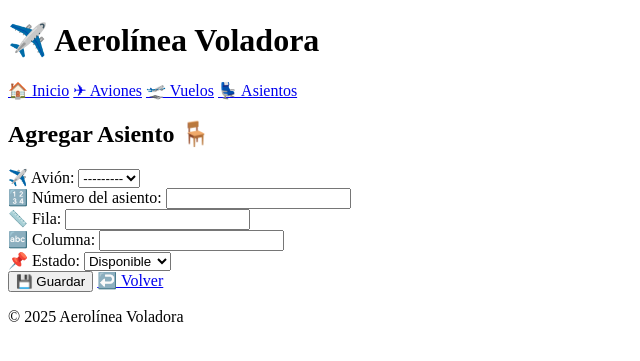
After one commit to Agus-999/Aerolinea-argentina, a Django app: page /gestion/asientos/agregar/ in a window 1280 px wide. The commit adds this page. Shown: the top 361 px of the page, without its empty margins (0-640 px from the left). Run offline with Django 5.2, Linux system fonts and the light colour scheme; data that the repository does not hold is empty.

Commit message:
CRUD completo de Asientos - Etapa 3/05_Asientos

```diff
--- a/Aerolinea/gestion/admin.py
+++ b/Aerolinea/gestion/admin.py
@@ -1,8 +1,9 @@
 from django.contrib import admin
-from .models import Avion, Vuelo, Pasajero
+from .models import Avion, Vuelo, Pasajero, Asiento
 
 # Register your models here.
 
 admin.site.register(Avion)
 admin.site.register(Vuelo)
 admin.site.register(Pasajero)
+admin.site.register(Asiento)
--- a/Aerolinea/gestion/forms.py
+++ b/Aerolinea/gestion/forms.py
@@ -1,7 +1,7 @@
 # gestion/forms.py
 
 from django import forms
-from .models import Avion, Vuelo, Pasajero
+from .models import Avion, Vuelo, Pasajero, Asiento
 
 class AvionForm(forms.ModelForm):
     class Meta:
@@ -89,3 +89,32 @@ class PasajeroForm(forms.ModelForm):
             'telefono': forms.TextInput(attrs={'class': 'form-control'}),
             'fecha_nac': forms.TextInput(attrs={'class': 'form-control', 'placeholder': 'DD/MM/AAAA'}),
         }
+
+class AsientoForm(forms.ModelForm):
+    ESTADOS = [
+        ('Disponible', 'Disponible'),
+        ('Ocupado', 'Ocupado'),
+        ('Reservado', 'Reservado'),
+    ]
+
+    estado = forms.ChoiceField(
+        choices=ESTADOS,
+        widget=forms.Select(attrs={'class': 'form-control'})
+    )
+
+    class Meta:
+        model = Asiento
+        fields = ['avion', 'numero', 'fila', 'columna', 'estado']
+        labels = {
+            'avion': 'Avión',
+            'numero': 'Número',
+            'fila': 'Fila',
+            'columna': 'Columna',
+            'estado': 'Estado'
+        }
+        widgets = {
+            'avion': forms.Select(attrs={'class': 'form-control'}),
+            'numero': forms.TextInput(attrs={'class': 'form-control'}),
+            'fila': forms.NumberInput(attrs={'class': 'form-control'}),
+            'columna': forms.TextInput(attrs={'class': 'form-control'}),
+        }
--- a/Aerolinea/gestion/models.py
+++ b/Aerolinea/gestion/models.py
@@ -34,3 +34,13 @@ class Pasajero(models.Model):
 
     def __str__(self):
         return f"{self.nombre} ({self.documento})"
+
+class Asiento(models.Model):
+    avion = models.ForeignKey('gestion.Avion', on_delete=models.CASCADE)  # identificación de aeronave
+    numero = models.CharField(max_length=10)  # número AZ
+    fila = models.PositiveIntegerField()      # fila
+    columna = models.CharField(max_length=5)  # columna AZ
+    estado = models.CharField(max_length=20, default='Disponible')  # estado (ej. Disponible, Ocupado)
+
+    def __str__(self):
+        return f"Asiento {self.numero} ({self.fila}{self.columna}) - {self.estado}"
--- /dev/null
+++ b/Aerolinea/gestion/templates/asientos/formulario.html
@@ -0,0 +1,25 @@
+{% extends 'base.html' %}
+{% block contenido %}
+<h2>{{ accion }} 🪑</h2>
+<form method="post">
+    {% csrf_token %}
+    <div>
+        <label>✈️ Avión:</label> {{ form.avion }}
+    </div>
+    <div>
+        <label>🔢 Número del asiento:</label> {{ form.numero }}
+    </div>
+    <div>
+        <label>📏 Fila:</label> {{ form.fila }}
+    </div>
+    <div>
+        <label>🔤 Columna:</label> {{ form.columna }}
+    </div>
+    <div>
+        <label>📌 Estado:</label> {{ form.estado }}
+    </div>
+
+    <button type="submit">💾 Guardar</button>
+    <a href="{% url 'lista_asientos' %}">↩️ Volver</a>
+</form>
+{% endblock %}
--- a/Aerolinea/gestion/urls.py
+++ b/Aerolinea/gestion/urls.py
@@ -19,4 +19,11 @@ urlpatterns = [
     path('pasajeros/agregar/', views.agregar_pasajero, name='agregar_pasajero'),
     path('pasajeros/editar/<int:id>/', views.editar_pasajero, name='editar_pasajero'),
     path('pasajeros/eliminar/<int:id>/', views.eliminar_pasajero, name='eliminar_pasajero'),
+
+    #* ASIENTOS
+    path('asientos/', views.lista_asientos, name='lista_asientos'),
+    path('asientos/agregar/', views.agregar_asiento, name='agregar_asiento'),
+    path('asientos/editar/<int:id>/', views.editar_asiento, name='editar_asiento'),
+    path('asientos/eliminar/<int:id>/', views.eliminar_asiento, name='eliminar_asiento'),
+
 ]
--- a/Aerolinea/gestion/views.py
+++ b/Aerolinea/gestion/views.py
@@ -1,11 +1,10 @@
 # gestion/views.py
 
 from django.shortcuts import render, redirect, get_object_or_404
-from .models import Avion, Vuelo, Pasajero
-from .forms import AvionForm, VueloForm, PasajeroForm
+from .models import Avion, Vuelo, Pasajero, Asiento
+from .forms import AvionForm, VueloForm, PasajeroForm, AsientoForm
 
 #* AVIONES
-
 def lista_aviones(request):
     aviones = Avion.objects.all()
     return render(request, 'aviones/lista.html', {'aviones': aviones})
@@ -40,7 +39,6 @@ def eliminar_avion(request, id):
 
 
 #* VUELOS
-
 def lista_vuelos(request):
     vuelos = Vuelo.objects.all()
     return render(request, 'vuelos/lista.html', {'vuelos': vuelos})
@@ -105,3 +103,36 @@ def eliminar_pasajero(request, id):
         pasajero.delete()
         return redirect('lista_pasajeros')
     return render(request, 'pasajeros/eliminar.html', {'pasajero': pasajero})
+
+#* ASIENTOS
+def lista_asientos(request):
+    asientos = Asiento.objects.all()
+    return render(request, 'asientos/lista.html', {'asientos': asientos})
+
+def agregar_asiento(request):
+    if request.method == 'POST':
+        form = AsientoForm(request.POST)
+        if form.is_valid():
+            form.save()
+            return redirect('lista_asientos')
+    else:
+        form = AsientoForm()
+    return render(request, 'asientos/formulario.html', {'form': form, 'accion': 'Agregar Asiento'})
+
+def editar_asiento(request, id):
+    asiento = get_object_or_404(Asiento, pk=id)
+    if request.method == 'POST':
+        form = AsientoForm(request.POST, instance=asiento)
+        if form.is_valid():
+            form.save()
+            return redirect('lista_asientos')
+    else:
+        form = AsientoForm(instance=asiento)
+    return render(request, 'asientos/formulario.html', {'form': form, 'accion': 'Editar Asiento'})
+
+def eliminar_asiento(request, id):
+    asiento = get_object_or_404(Asiento, pk=id)
+    if request.method == 'POST':
+        asiento.delete()
+        return redirect('lista_asientos')
+    return render(request, 'asientos/eliminar.html', {'asiento': asiento})
--- a/Aerolinea/home/templates/base.html
+++ b/Aerolinea/home/templates/base.html
@@ -14,7 +14,7 @@
         <a href="{% url 'inicio' %}">🏠 Inicio</a>
         <a href="{% url 'lista_aviones' %}">✈ Aviones</a>
         <a href="{% url 'lista_vuelos' %}">🛫 Vuelos</a>
-        <a href="{% url 'lista_pasajeros' %}">🧍 Pasajeros</a>
+        <a href="{% url 'lista_asientos' %}">💺 Asientos</a>
     </nav>
 
     <main>
```
Also changed, not shown: Aerolinea/gestion/templates/asientos/eliminar.html (added, +11 -0 lines), Aerolinea/gestion/templates/asientos/lista.html (added, +34 -0 lines), Aerolinea/gestion/migrations/0004_asiento.py (added), README.md, 1 other file.
